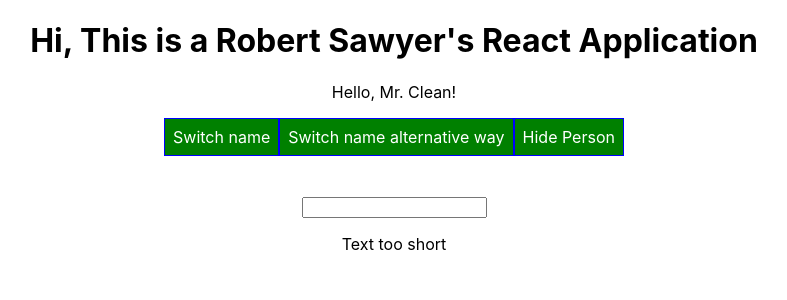
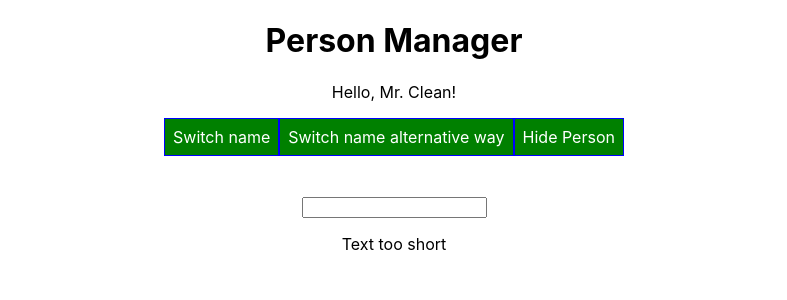
Before and after one commit to Robert-Sawyer/React-App, a React (Create React App) app: page / in a window 1280 px wide. Shown: the top 300 px of the page, without its empty margins (246-1033 px from the left). Built offline with nearby package versions, Linux system fonts and the light colour scheme.

Commit message:
Added title to Application.

```diff
--- a/src/components/Cockpit/Cockpit.js
+++ b/src/components/Cockpit/Cockpit.js
@@ -15,7 +15,7 @@
     }
     return (
         <div className={classes.Cockpit}>
-            <h1>Hi, This is a Robert Sawyer's React Application</h1>
+            <h1>{props.title}</h1>
             <p className={assignedClasses.join(' ')}>Hello, Mr. Clean!</p>
             <button
                 className={btnClass}
--- a/src/containers/App.js
+++ b/src/containers/App.js
@@ -98,6 +98,7 @@
 
             <div className={classes.App}>
                 <Cockpit
+                    title={this.props.appTitle}
                     showPersons={this.state.showPersons}
                     persons={this.state.persons}
                     clicked={this.togglePersonsHandler}
--- a/src/index.js
+++ b/src/index.js
@@ -4,7 +4,7 @@
 import App from './containers/App';
 import * as serviceWorker from './serviceWorker';
 
-ReactDOM.render(<App />, document.getElementById('root'));
+ReactDOM.render(<App appTitle="Person Manager" />, document.getElementById('root'));
 
 // If you want your app to work offline and load faster, you can change
 // unregister() to register() below. Note this comes with some pitfalls.
```
